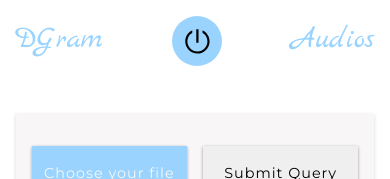
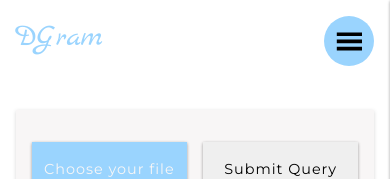
Before and after one commit to adeyemialameen04/DGram, a React (Vite) app: page /audio in a window 390 px wide. Shown: the top 179 px of the page. Built offline with nearby package versions, Linux system fonts and the light colour scheme; no server answers; sample sign-in values are in the browser's storage.

Commit message:
finished the navbar again

```diff
--- a/src/CustomHooks/useHandleFile.jsx
+++ b/src/CustomHooks/useHandleFile.jsx
@@ -6,13 +6,13 @@ import { saveAs } from "file-saver";
 
 
 const useHandleFile = (reference, type, uploadType) => {
-  const [fileUpload, setFileUpload] = useState(null);
+  const [fileUpload, setFileUpload] = useState({});
   const [fileLists, setFileLists] = useState([]);
 
   const fileListsRef = ref(storage, reference);
   const userId = auth?.currentUser?.uid;
 
-  const handleUploadFile = () => {
+  const uploadFile = () => {
     if (fileUpload == null) return;
     if (!fileUpload.type.startsWith(type)) {
       alert("Please select an image to continue 🥹🥹");
@@ -35,7 +35,7 @@ const useHandleFile = (reference, type, uploadType) => {
       });
   };
 
-  const handleDeleteFile = async (fileName, uid) => {
+  const deleteFile = async (fileName, uid) => {
     const fileRef = ref(storage, `${reference}${fileName}`);
     try {
       await deleteObject(fileRef);
@@ -79,7 +79,7 @@ const useHandleFile = (reference, type, uploadType) => {
     // fileLists && console.log("2222", fileLists[2]);
   }, []);
 
-  return { handleUploadFile, setFileUpload, handleDeleteFile, getAllFiles, fileLists, setFileLists, handleDownloadFile };
+  return { uploadFile, setFileUpload, deleteFile, getAllFiles, fileLists, setFileLists, handleDownloadFile };
 };
 
 export default useHandleFile;
--- a/src/components/Btns/Btns.jsx
+++ b/src/components/Btns/Btns.jsx
@@ -4,10 +4,7 @@ import "./btns.css";
 import { auth } from "../../config/firebase";
 
 const Btns = ({ name, uid, url, onFileDeleted, reference, type, uploadType }) => {
-  // const reference = "images/";
-  // const type = "image/";
-  // const uploadType = "Image";
-  const { handleDeleteFile, handleDownloadFile } = useHandleFile(reference, type, uploadType);
+  const { deleteFile, handleDownloadFile } = useHandleFile(reference, type, uploadType);
 
   const handleDelete = async () => {
     const currentUserUid = auth.currentUser?.uid;
@@ -15,7 +12,7 @@ const Btns = ({ name, uid, url, onFileDeleted, reference, type, uploadType }) =>
       if (currentUserUid !== uid) {
         alert("You are not eligible to delete this file because you are not the one that uploaded it");
       } else {
-        await handleDeleteFile(name, uid);
+        await deleteFile(name, uid);
         onFileDeleted(name);
         alert("File deleted successfully");
       }
--- a/src/components/ChooseFile/ChooseFile.jsx
+++ b/src/components/ChooseFile/ChooseFile.jsx
@@ -1,7 +1,7 @@
 import { useRef } from 'react';
 import "./chooseFile.css";
 
-const ChooseFile = ({ setFileUpload, handleUploadFile }) => {
+const ChooseFile = ({ setFileUpload, uploadFile }) => {
   const fileRef = useRef(null);
 
 
@@ -22,7 +22,7 @@ const ChooseFile = ({ setFileUpload, handleUploadFile }) => {
         onChange={(e) => setFileUpload(e.target.files[0])}
       />
       <button onClick={handleBrowseClick} className="browseClick">Choose your file</button>
-      <button onClick={handleUploadFile}>Submit Query</button>
+      <button onClick={uploadFile}>Submit Query</button>
     </aside>
   );
 };
--- a/src/components/Navbar/Navbar.jsx
+++ b/src/components/Navbar/Navbar.jsx
@@ -3,9 +3,13 @@ import { Link, useNavigate } from "react-router-dom";
 import { AiOutlinePoweroff } from "react-icons/ai";
 import { signOut } from "firebase/auth";
 import { auth } from "../../config/firebase";
+import { useState } from "react";
+import { FaTimes } from "react-icons/fa";
+import { GiHamburgerMenu } from "react-icons/gi";
 
 const Navbar = () => {
   const navigate = useNavigate();
+  const [isNavShowing, setIsNavShowing] = useState(false);
 
   const logout = async () => {
     try {
@@ -20,17 +24,38 @@ const Navbar = () => {
   };
 
   return (
-    <nav>
+    <header>
       <div className="container nav__container">
-        <Link to="/home">
+        <Link className="logo" to="/home">
           DGram
         </Link>
-        <button onClick={logout}>
-          <AiOutlinePoweroff />
-        </button>
-        <Link to="/audio">Audios</Link>
+        <nav>
+          <ul className={`nav__links ${isNavShowing ? "show-nav" : ""}`}>
+            <li>
+              <Link to="/images">Images</Link>
+            </li>
+            <li>
+              <Link to="/audio">Audios</Link>
+            </li>
+            <li>
+              <button onClick={logout}>
+                <AiOutlinePoweroff />
+              </button>
+            </li>
+          </ul>
+        </nav>
+        <div
+          className="nav__btns"
+          onClick={() => setIsNavShowing(prev => !prev)}
+        >
+          <button>
+            {
+              isNavShowing ? <FaTimes /> : <GiHamburgerMenu />
+            }
+          </button>
+        </div>
       </div>
-    </nav>
+    </header>
   );
 };
 
--- a/src/components/Navbar/navbar.css
+++ b/src/components/Navbar/navbar.css
@@ -28,3 +28,48 @@
   background-color: var(--clr-gray);
   border: 2px solid var(--clr-blue);
 }
+
+.nav__links {
+  display: flex;
+  align-items: center;
+  gap: 2rem;
+}
+
+.nav__links li {
+  list-style: none;
+}
+
+.nav__links li a {
+  font-size: 1.5rem;
+}
+
+.nav__btns {
+  display: none;
+}
+
+@media(max-width:780px) {
+  .nav__btns {
+    display: block;
+    position: fixed;
+    top: 1rem;
+    z-index: 9;
+    right: 4%;
+  }
+
+  .nav__links {
+    flex-direction: column;
+    position: fixed;
+    inset: 0 0 0 30%;
+    /* background-color: red; */
+    background-color: var(--clr-gray);
+    padding-block-start: 6rem;
+    gap: 1rem;
+    transform: translateX(100%);
+    box-shadow: 0 1px 3px rgba(0, 0, 0, .16), 0 1px 3px rgba(0, 0, 0, .23);
+    transition: var(--transition);
+  }
+
+  .show-nav {
+    transform: translateX(0);
+  }
+}
--- a/src/pages/Images/Images.jsx
+++ b/src/pages/Images/Images.jsx
@@ -10,7 +10,7 @@ const Images = () => {
   const reference = "images/";
   const type = "image/";
   const uploadType = "Image";
-  const { handleUploadFile, fileLists, setFileLists, setFileUpload, getAllFiles, handleDeleteFile, handleDownloadFile } = useHandleFile(reference, type, uploadType);
+  const { uploadFile, fileLists, setFileLists, setFileUpload, getAllFiles, handleDownloadFile } = useHandleFile(reference, type, uploadType);
 
   useEffect(() => {
     const unsubscribe = auth.onAuthStateChanged((user) => {
@@ -39,7 +39,7 @@ const Images = () => {
   return (
     <section className="images__section">
       <div className="container images__container">
-        <ChooseFile handleUploadFile={handleUploadFile} setFileUpload={setFileUpload} />
+        <ChooseFile uploadFile={uploadFile} setFileUpload={setFileUpload} />
         <main className="imgs__container">
           {
             fileLists &&
```
